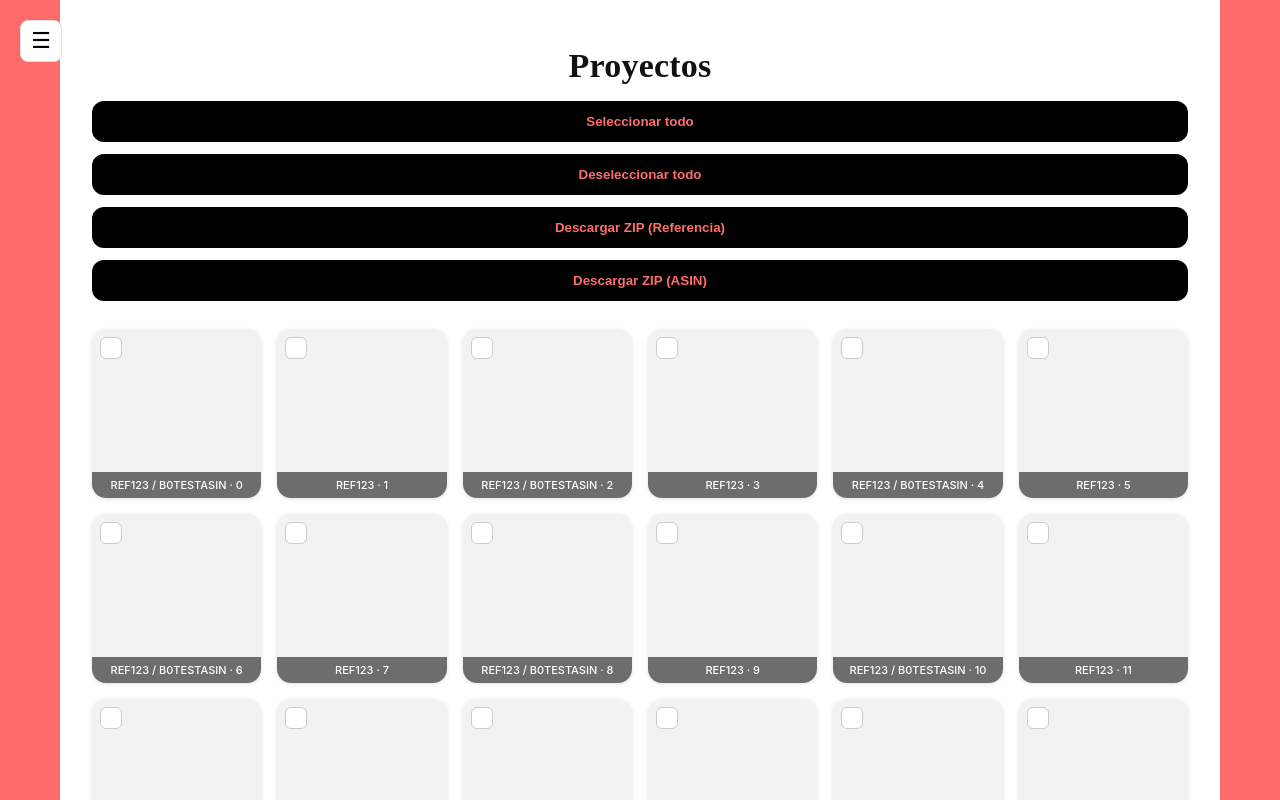
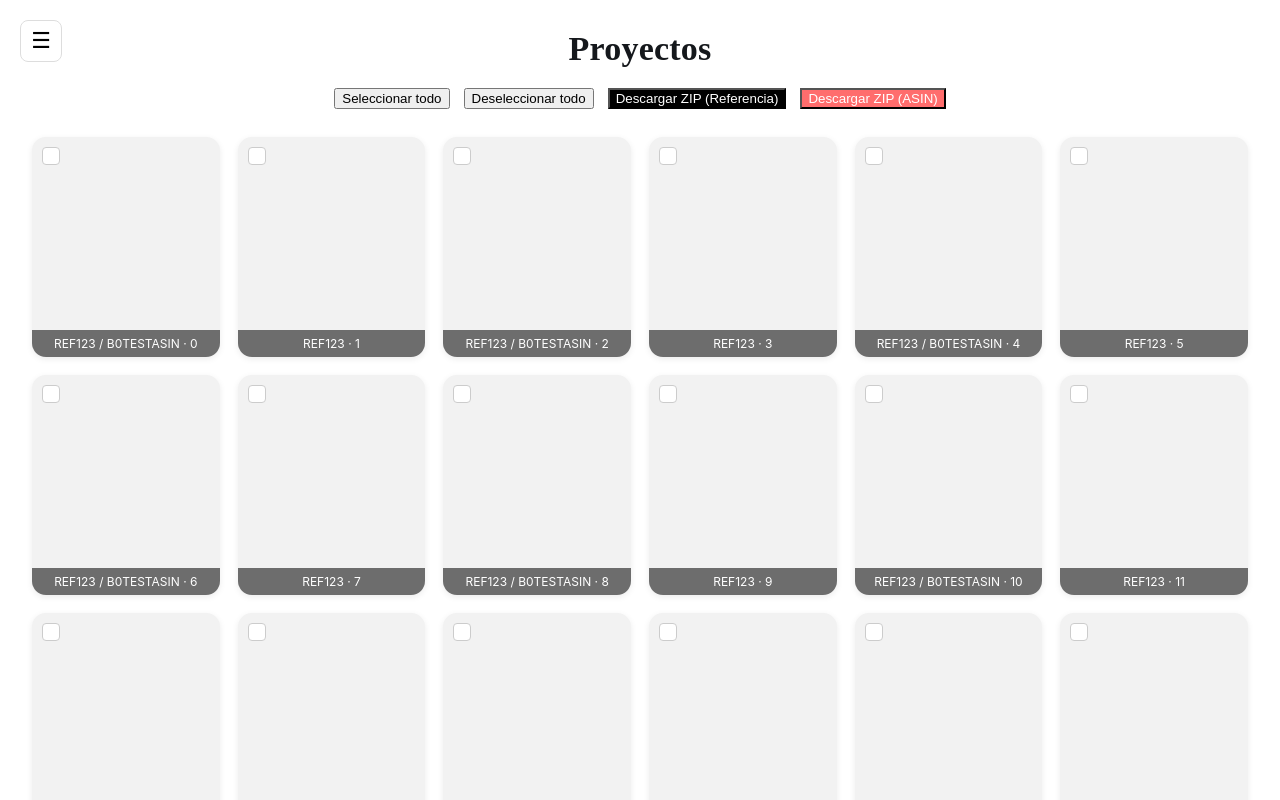
Before and after one commit to firstwinagency/firstwinagency-firstwin-panel, a Next.js app: page /projects in a window 1280 px wide. Shown: the top 800 px of the page. Built offline with nearby package versions, Linux system fonts and the light colour scheme.

Commit message:
Update page.tsx

```diff
--- a/app/projects/page.tsx
+++ b/app/projects/page.tsx
@@ -1,193 +1,247 @@
 "use client";
 
-import { useState } from "react";
-
-/* =========================================================
-   TIPOS
-========================================================= */
+import { useEffect, useState } from "react";
+import JSZip from "jszip";
+import { saveAs } from "file-saver";
 
 type ProjectImage = {
   id: string;
-  src?: string;
-  reference: string;
+  url: string;
+  reference?: string;
   asin?: string;
   index: number;
-  selected: boolean;
 };
 
-/* =========================================================
-   PAGE
-========================================================= */
+export default function ProjectsPage() {
+  const [images, setImages] = useState<ProjectImage[]>([]);
+  const [selected, setSelected] = useState<Set<string>>(new Set());
+  const [preview, setPreview] = useState<ProjectImage | null>(null);
 
-export default function ProjectsPage() {
-  /* ---------- Estado mock (placeholder) ---------- */
-  const [images, setImages] = useState<ProjectImage[]>(
-    Array.from({ length: 24 }).map((_, i) => ({
+  /* ======================
+     MOCK (sustituido luego por Supabase)
+     ====================== */
+  useEffect(() => {
+    const mock: ProjectImage[] = Array.from({ length: 24 }).map((_, i) => ({
       id: `img-${i}`,
+      url: "",
       reference: "REF123",
       asin: i % 2 === 0 ? "B0TESTASIN" : undefined,
       index: i,
-      selected: false,
-    }))
-  );
+    }));
+    setImages(mock);
+  }, []);
 
-  /* ---------- Selección ---------- */
-  const selectAll = () =>
-    setImages((imgs) => imgs.map((i) => ({ ...i, selected: true })));
+  /* ======================
+     Selección
+     ====================== */
+  function toggleSelect(id: string) {
+    setSelected((prev) => {
+      const next = new Set(prev);
+      next.has(id) ? next.delete(id) : next.add(id);
+      return next;
+    });
+  }
 
-  const deselectAll = () =>
-    setImages((imgs) => imgs.map((i) => ({ ...i, selected: false })));
+  function selectAll() {
+    setSelected(new Set(images.map((i) => i.id)));
+  }
 
-  const toggleSelect = (id: string) =>
-    setImages((imgs) =>
-      imgs.map((i) =>
-        i.id === id ? { ...i, selected: !i.selected } : i
-      )
-    );
+  function deselectAll() {
+    setSelected(new Set());
+  }
 
-  /* ---------- ZIP (placeholder) ---------- */
-  const downloadZipReference = () => {
-    console.log("ZIP por referencia");
-  };
+  /* ======================
+     Descargar ZIP
+     ====================== */
+  async function downloadZip(type: "reference" | "asin") {
+    const zip = new JSZip();
+    let count = 0;
 
-  const downloadZipAsin = () => {
-    console.log("ZIP por ASIN");
-  };
+    images.forEach((img) => {
+      if (!selected.has(img.id)) return;
 
-  /* =========================================================
-     UI
-  ========================================================= */
+      const base =
+        type === "asin" && img.asin
+          ? img.asin
+          : img.reference ?? "IMAGE";
+
+      const filename = `${base}-${img.index}.jpg`;
+      zip.file(filename, ""); // aquí irá el blob real
+      count++;
+    });
+
+    if (!count) return;
+
+    const blob = await zip.generateAsync({ type: "blob" });
+    saveAs(blob, `proyecto_${type}.zip`);
+  }
 
   return (
-    <div style={{ display: "flex", minHeight: "100vh" }}>
-      {/* ===== LATERAL IZQUIERDO CORAL (AJUSTADO) ===== */}
-      <div style={{ width: 60, background: "#ff6b6b" }} />
-
-      {/* ===== CONTENIDO CENTRAL ===== */}
-      <main
+    <div
       style={{
-          flex: 1,
-          background: "#ffffff",
-          padding: "24px 32px",
+        minHeight: "100vh",
+        background: "#fff",
+        padding: "0 32px", // 🔧 MÁRGENES CORAL MÁS ESTRECHOS (ANTES)
       }}
     >
-        {/* ---------- TÍTULO ---------- */}
+      {/* TÍTULO */}
       <h1
         style={{
-            textAlign: "center",
           fontFamily: "DM Serif Display",
           fontSize: 34,
-            marginBottom: 16,
-            color: "#111",
+          textAlign: "center",
+          marginTop: 30,
+          marginBottom: 20,
         }}
       >
         Proyectos
       </h1>
 
-        {/* ---------- BOTONES ---------- */}
+      {/* BOTONES */}
       <div
         style={{
           display: "flex",
           justifyContent: "center",
-            gap: 12,
+          gap: 14,
           marginBottom: 28,
           flexWrap: "wrap",
         }}
       >
-          <button className="btn" onClick={selectAll}>
+        <button className="btn-zoom" onClick={selectAll}>
           Seleccionar todo
         </button>
-          <button className="btn" onClick={deselectAll}>
+
+        <button className="btn-zoom" onClick={deselectAll}>
           Deseleccionar todo
         </button>
-          <button className="btn dark" onClick={downloadZipReference}>
+
+        <button
+          className="btn-zoom"
+          style={{ background: "#000", color: "#fff" }}
+          onClick={() => downloadZip("reference")}
+        >
           Descargar ZIP (Referencia)
         </button>
-          <button className="btn coral" onClick={downloadZipAsin}>
+
+        <button
+          className="btn-zoom"
+          style={{ background: "#ff6d6d", color: "#fff" }}
+          onClick={() => downloadZip("asin")}
+        >
           Descargar ZIP (ASIN)
         </button>
       </div>
 
-        {/* ---------- GRID (TAMAÑO RECUPERADO) ---------- */}
+      {/* GRID */}
       <div
         style={{
-            maxWidth: 1400,              // ⬅️ MÁS ANCHO (CLAVE)
+          maxWidth: 1280, // 🔧 MISMO ANCHO QUE ANTES (CUADRADOS GRANDES)
           margin: "0 auto",
           display: "grid",
           gridTemplateColumns: "repeat(6, 1fr)",
-            gap: 16,
+          gap: 18,
+          paddingBottom: 60,
         }}
       >
         {images.map((img) => {
-            const label = img.asin
-              ? `${img.reference} / ${img.asin} · ${img.index}`
-              : `${img.reference} · ${img.index}`;
+          const isSelected = selected.has(img.id);
 
           return (
             <div
               key={img.id}
               style={{
+                background: "#f2f2f2",
+                borderRadius: 14,
+                height: 220,
                 position: "relative",
-                  borderRadius: 14,
-                  background: "#f2f2f2",
-                  aspectRatio: "1 / 1",
                 cursor: "pointer",
-                  boxShadow: img.selected
-                    ? "0 0 0 3px #ff6b6b"
-                    : "0 1px 4px rgba(0,0,0,.12)",
+                boxShadow: isSelected
+                  ? "0 0 0 3px rgba(255,109,109,0.6)"
+                  : "0 2px 6px rgba(0,0,0,0.08)",
               }}
-                onClick={() => toggleSelect(img.id)}
             >
               {/* CHECK */}
               <div
+                onClick={(e) => {
+                  e.stopPropagation();
+                  toggleSelect(img.id);
+                }}
                 style={{
                   position: "absolute",
-                    top: 8,
-                    left: 8,
-                    width: 22,
-                    height: 22,
-                    borderRadius: 6,
-                    background: img.selected ? "#ff6b6b" : "#fff",
+                  top: 10,
+                  left: 10,
+                  width: 18,
+                  height: 18,
+                  borderRadius: 4,
+                  background: "#fff",
                   border: "1px solid #ccc",
                   display: "flex",
                   alignItems: "center",
                   justifyContent: "center",
-                    fontSize: 14,
-                    fontWeight: 800,
-                    color: img.selected ? "#fff" : "transparent",
-                    zIndex: 2,
+                  fontSize: 12,
+                  fontWeight: 700,
                 }}
               >
-                  ✓
+                {isSelected && "✓"}
               </div>
 
-                {/* LABEL */}
+              {/* PREVIEW */}
+              <div
+                onClick={() => setPreview(img)}
+                style={{
+                  width: "100%",
+                  height: "100%",
+                }}
+              ></div>
+
+              {/* FOOTER */}
               <div
                 style={{
                   position: "absolute",
                   bottom: 0,
                   left: 0,
                   right: 0,
+                  background: "rgba(0,0,0,0.55)",
+                  color: "#fff",
+                  fontSize: 12,
                   padding: "6px 8px",
-                    fontSize: 11,
-                    background: "rgba(0,0,0,.55)",
-                    color: "#fff",
                   borderBottomLeftRadius: 14,
                   borderBottomRightRadius: 14,
                   textAlign: "center",
-                    fontWeight: 500,
                 }}
               >
-                  {label}
+                {img.reference}
+                {img.asin && ` / ${img.asin}`} · {img.index}
               </div>
             </div>
           );
         })}
       </div>
-      </main>
 
-      {/* ===== LATERAL DERECHO CORAL (AJUSTADO) ===== */}
-      <div style={{ width: 60, background: "#ff6b6b" }} />
+      {/* PREVIEW OVERLAY */}
+      {preview && (
+        <div
+          onClick={() => setPreview(null)}
+          style={{
+            position: "fixed",
+            inset: 0,
+            background: "rgba(0,0,0,0.8)",
+            display: "flex",
+            alignItems: "center",
+            justifyContent: "center",
+            zIndex: 9999,
+          }}
+        >
+          <div
+            style={{
+              width: "80%",
+              height: "80%",
+              background: "#fff",
+              borderRadius: 12,
+            }}
+          />
+        </div>
+      )}
     </div>
   );
 }
```
Lines whose indentation alone changed are shown as unchanged.
